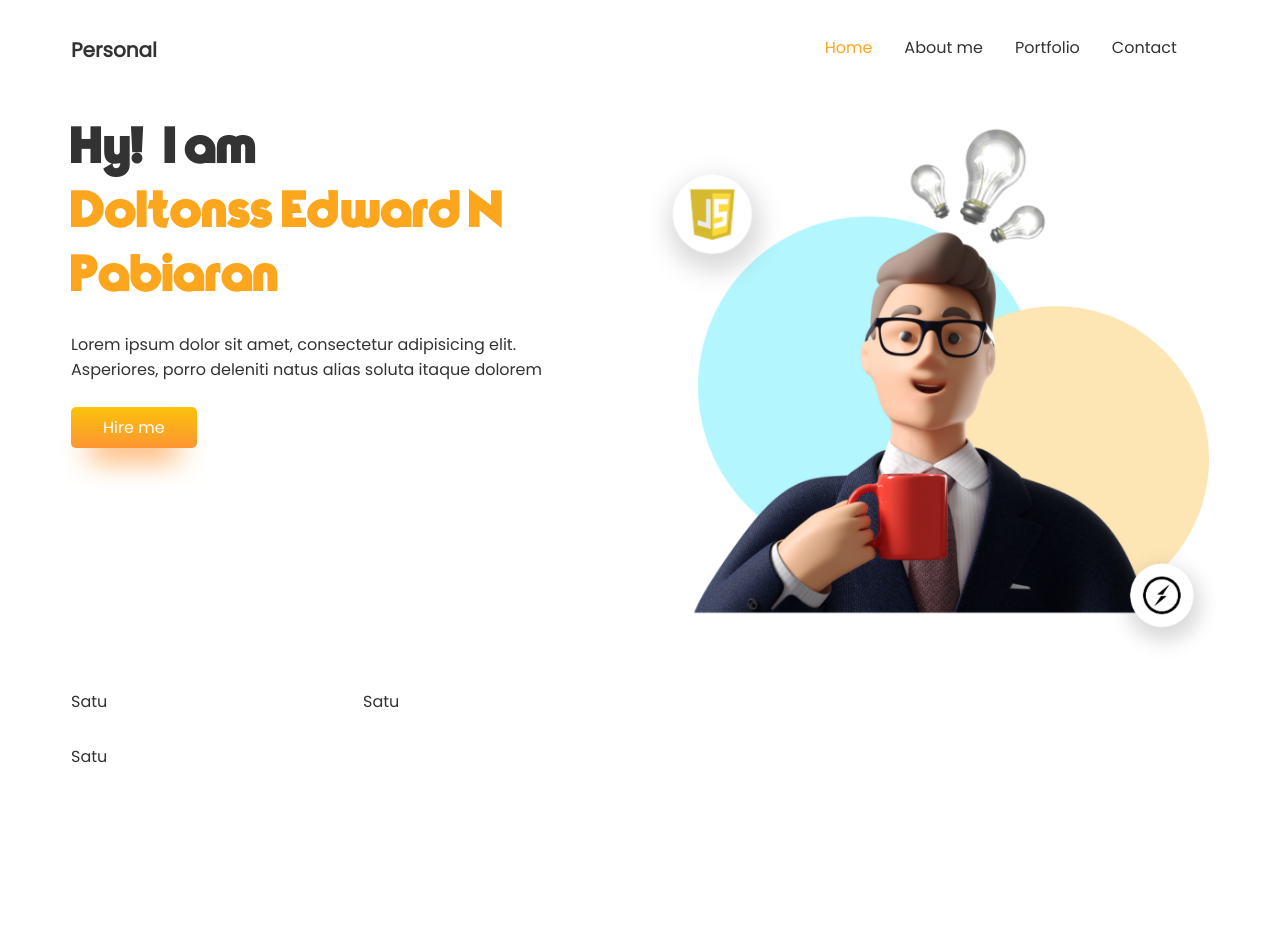
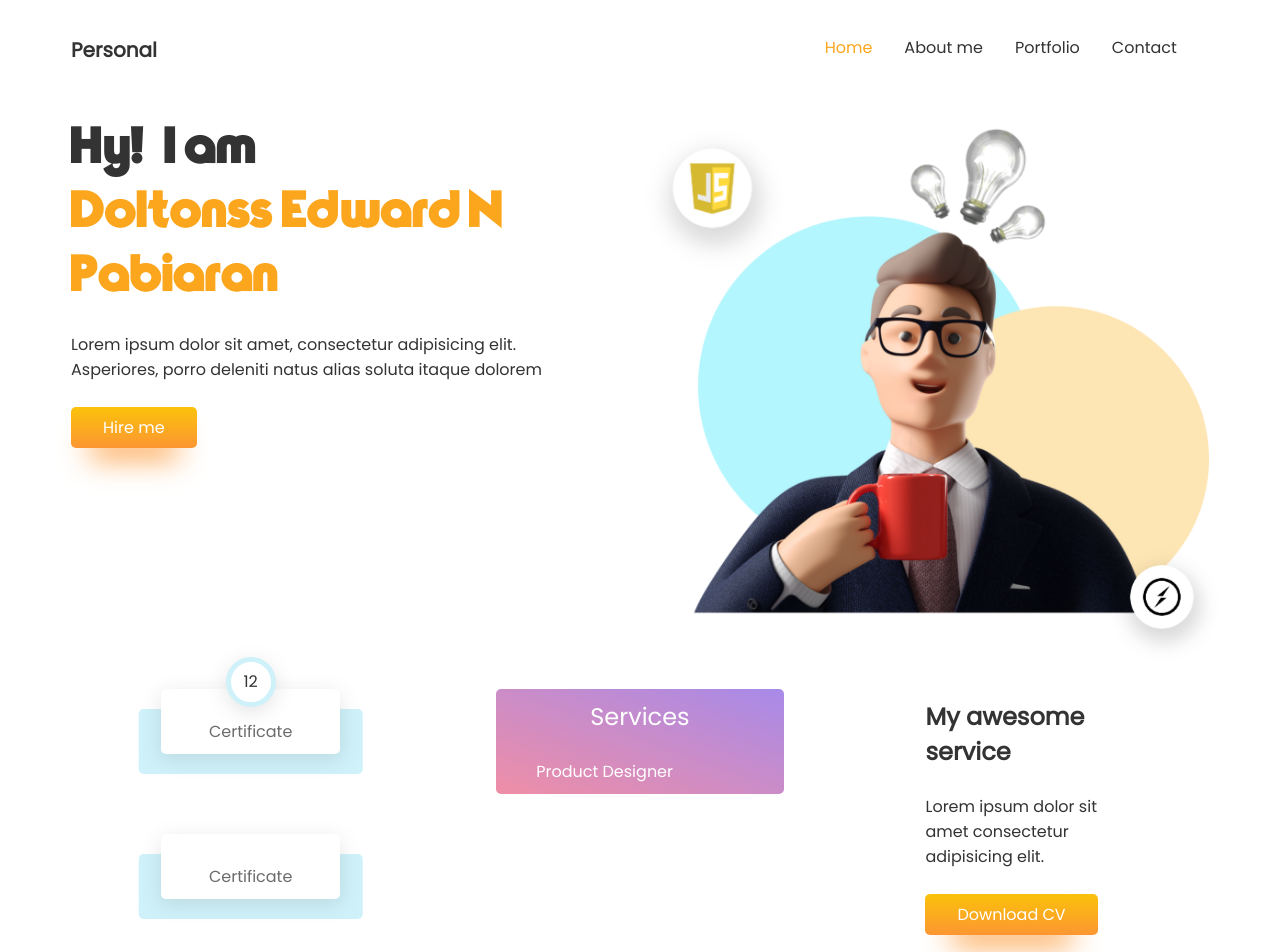
Before and after one commit to doltonsedward/Personal-website-svelte, a Svelte app: page / in a window 1280 px wide. Shown: the top 952 px of the page. Before the commit the page ends 800 px from the top, so only its background shows below. Built offline with nearby package versions, Linux system fonts and the light colour scheme.

Commit message:
use aos and add content in HomeContent.svelte

```diff
--- a/src/components/molecules/Home/HomeContent.svelte
+++ b/src/components/molecules/Home/HomeContent.svelte
@@ -1,10 +1,104 @@
+<script>
+    import AOS from 'aos';
+    import 'aos/dist/aos.css';
+
+    AOS.init();
+</script>
+
 <div class="content">
     <div class="row">
-        <p class="col-3">Satu</p>
-        <p class="col-3">Satu</p>
-        <p class="col-12">Satu</p>
+        <div class="achievement flex items-center flex-column col-4">
+            <div class="achievement-box">
+                <div class="scoring" data-aos="fade-up">
+                    <p>12</p>
+                </div>
+                <p class="title">Certificate</p>
+            </div>
+            <div class="achievement-box">
+                <div class="scoring" data-aos="fade-up">
+                    <p>12</p>
+                </div>
+                <p class="title">Certificate</p>
+            </div>
+        </div>
+        <div class="service flex flex-center col-4">
+            <div class="box">
+                <h2 class="text-center">Services</h2>
+                <br>
+                <p>Product Designer</p>
+            </div>
+        </div>
+        <div class="service-proof flex flex-center col-4">
+            <div class="box">
+                <h2>My awesome service</h2>
+                <br>
+                <p>Lorem ipsum dolor sit amet consectetur adipisicing elit. </p>
+                <br>
+                <button class="btn button-theme">Download CV</button>
+            </div>
+        </div>
     </div>
 </div>
 
 <style>
+    .achievement-box {
+        padding: 30px 0 10px;
+        display: flex;
+        flex-direction: column;
+        align-items: center;
+        justify-content: center;
+        text-align: center;
+        position: relative;
+        width: 50%;
+        background-color: var(--bg-theme);
+        border-radius: var(--border-trendy);
+        margin-bottom: 5rem;
+        box-shadow: 0 5px 20px rgba(118, 118, 118, 0.2);
+    }
+
+    .achievement-box .scoring {
+        position: absolute;
+        top: -50%;
+        display: flex;
+        flex-direction: column;
+        justify-content: center;
+        width: 50px;
+        height: 50px;
+        background-color: var(--bg-theme);
+        border: 5px solid var(--color-secondary);
+        border-radius: 50%;
+        box-shadow: 0 5px 20px rgba(118, 118, 118, 0.2);
+    }
+
+    .achievement-box .title {
+        color: #6b6b6b;
+    }
+
+    .achievement-box::before {
+        content: '';
+        position: absolute;
+        width: 125%;
+        height: 100%;
+        top: 20px;
+        left: 50%;
+        transform: translateX(-50%);
+        background-color: var(--color-secondary);
+        z-index: -1;
+        border-radius: var(--border-trendy);
+    }
+
+    .service .box {
+        padding: 10px 40px;
+        width: 80%;
+        color: var(--bg-theme);
+        background: linear-gradient(to bottom left, #a78ae9, #ef8ea6);
+        border-radius: var(--border-trendy);
+    }
+
+    .service .box h2 { font-weight: 100 }
+
+    .service-proof .box {
+        padding: 10px 40px;
+        width: 80%;
+    }
 </style>
```
